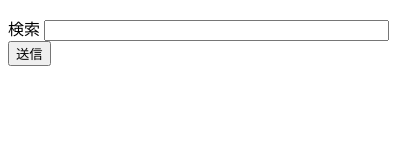
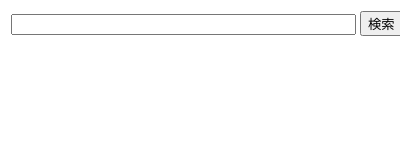
Before and after one commit to Kiikurage/atami-extension, a browser extension: page popup.html in a window 400 px wide. Drawn offline with Linux system fonts and the light colour scheme.

Commit message:
Modify layout.

```diff
--- a/popup.html
+++ b/popup.html
@@ -33,11 +33,10 @@
   </head>
   <body>
     <form>
-      <p>
-        検索
-        <input id="search" type="text" name="keyword" size="40">
-        <input id="button" type="button" value="送信">
-      </p>
+      <table>
+        <td><input id="search" type="text" name="keyword" size="40"></td>
+        <td><input id="button" type="button" value="検索"></td>
+      </table>
     </form>
     <div>
       <div id="parent">
```
